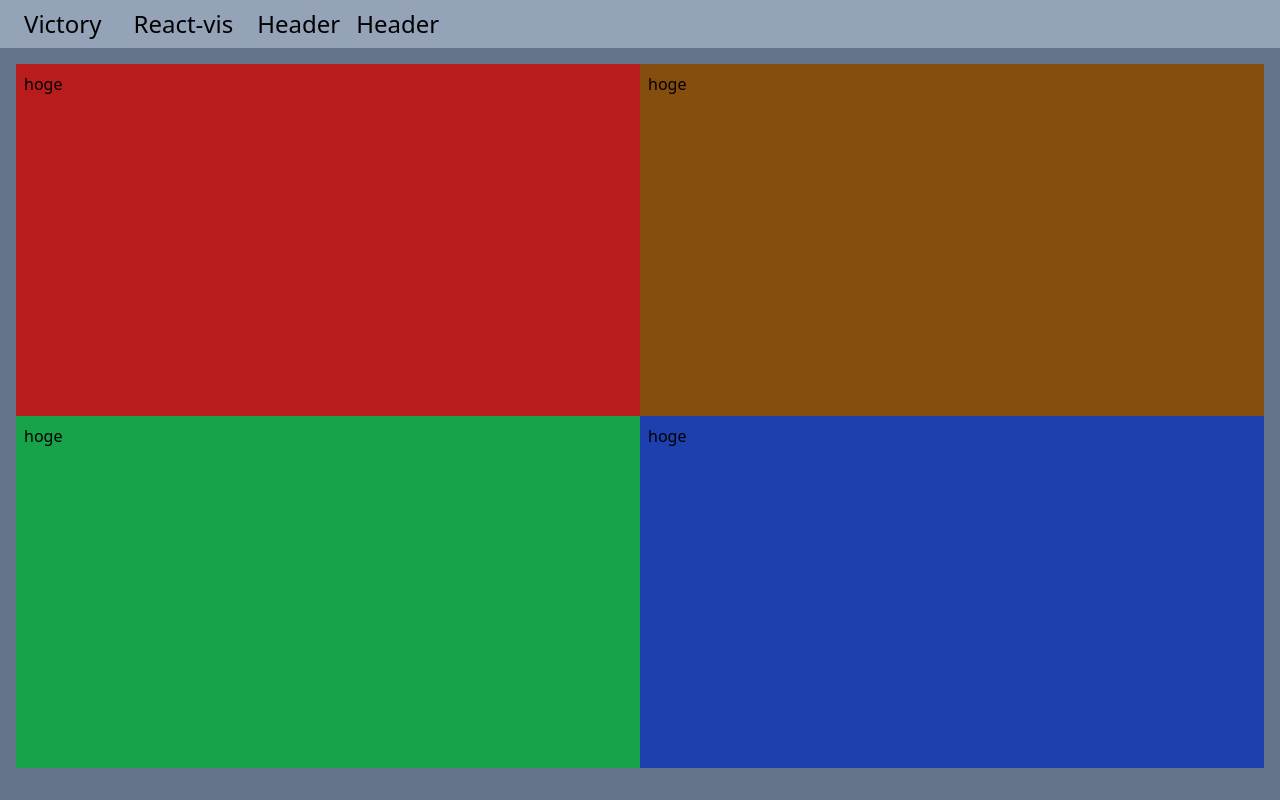
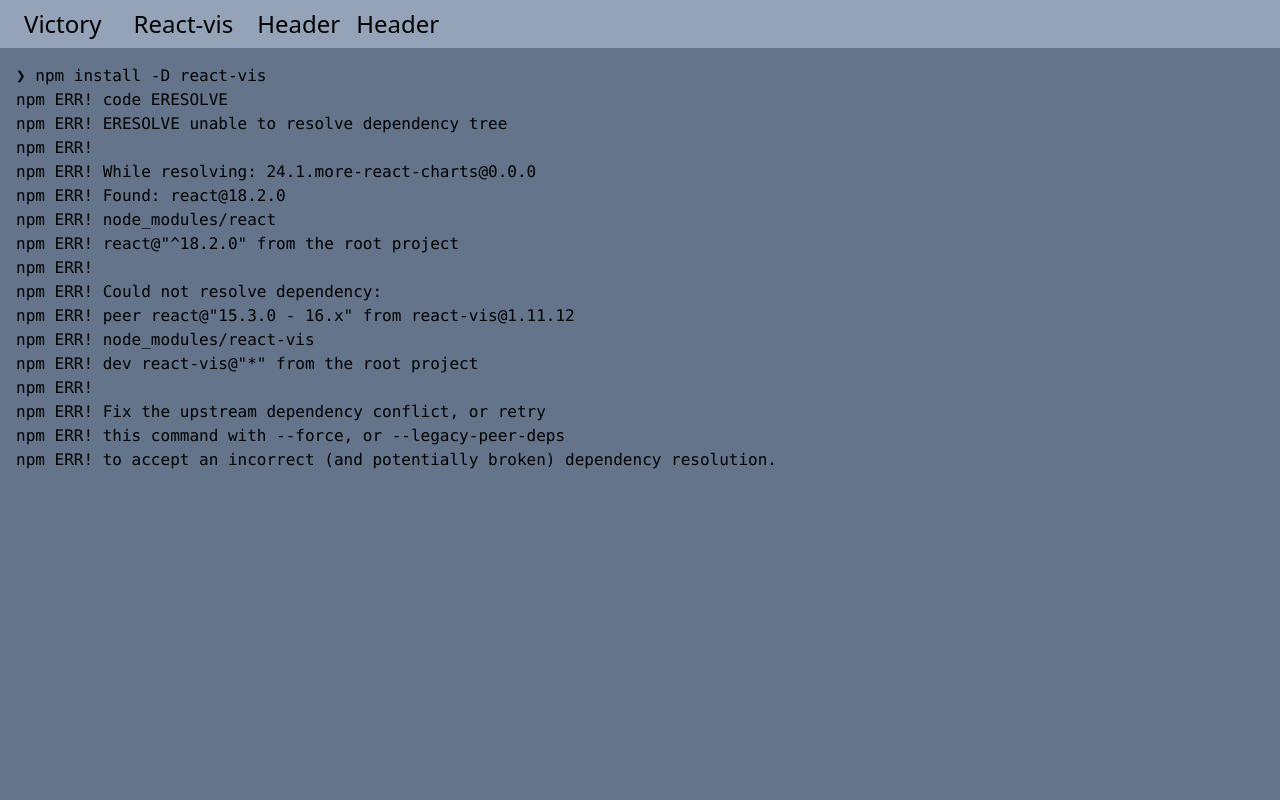
Before and after one commit to Lootmann/MoreReactChartGraph, a React (Vite) app: page /vis in a window 1280 px wide. Built offline with nearby package versions, Linux system fonts and the light colour scheme.

Commit message:
Vis - first end :^(

```diff
--- a/src/Vis/index.tsx
+++ b/src/Vis/index.tsx
@@ -3,24 +3,45 @@
 function VisIndex() {
   return (
     <div className="h-full w-full p-4 flex flex-col justify-between items-center">
-      <div className="flex-1 h-full w-full flex justify-between bg-yellow-800">
-        <div className="flex-1 p-2 bg-red-700">
-          <h2>hoge</h2>
-        </div>
-
-        <div className="flex-1 p-2">
-          <h2>hoge</h2>
-        </div>
-      </div>
-
-      <div className="flex-1 h-full w-full flex justify-between bg-green-600">
-        <div className="flex-1 p-2">
-          <h2>hoge</h2>
-        </div>
-
-        <div className="flex-1 p-2 bg-blue-800">
-          <h2>hoge</h2>
-        </div>
+      <div className="flex-1 h-full w-full flex justify-between">
+        <pre>
+          <code>
+            ❯ npm install -D react-vis
+            <br />
+            npm ERR! code ERESOLVE
+            <br />
+            npm ERR! ERESOLVE unable to resolve dependency tree
+            <br />
+            npm ERR!
+            <br />
+            npm ERR! While resolving: 24.1.more-react-charts@0.0.0
+            <br />
+            npm ERR! Found: react@18.2.0
+            <br />
+            npm ERR! node_modules/react
+            <br />
+            npm ERR! react@"^18.2.0" from the root project
+            <br />
+            npm ERR!
+            <br />
+            npm ERR! Could not resolve dependency:
+            <br />
+            npm ERR! peer react@"15.3.0 - 16.x" from react-vis@1.11.12
+            <br />
+            npm ERR! node_modules/react-vis
+            <br />
+            npm ERR! dev react-vis@"*" from the root project
+            <br />
+            npm ERR!
+            <br />
+            npm ERR! Fix the upstream dependency conflict, or retry
+            <br />
+            npm ERR! this command with --force, or --legacy-peer-deps
+            <br />
+            npm ERR! to accept an incorrect (and potentially broken) dependency
+            resolution.
+          </code>
+        </pre>
       </div>
     </div>
   );
```
